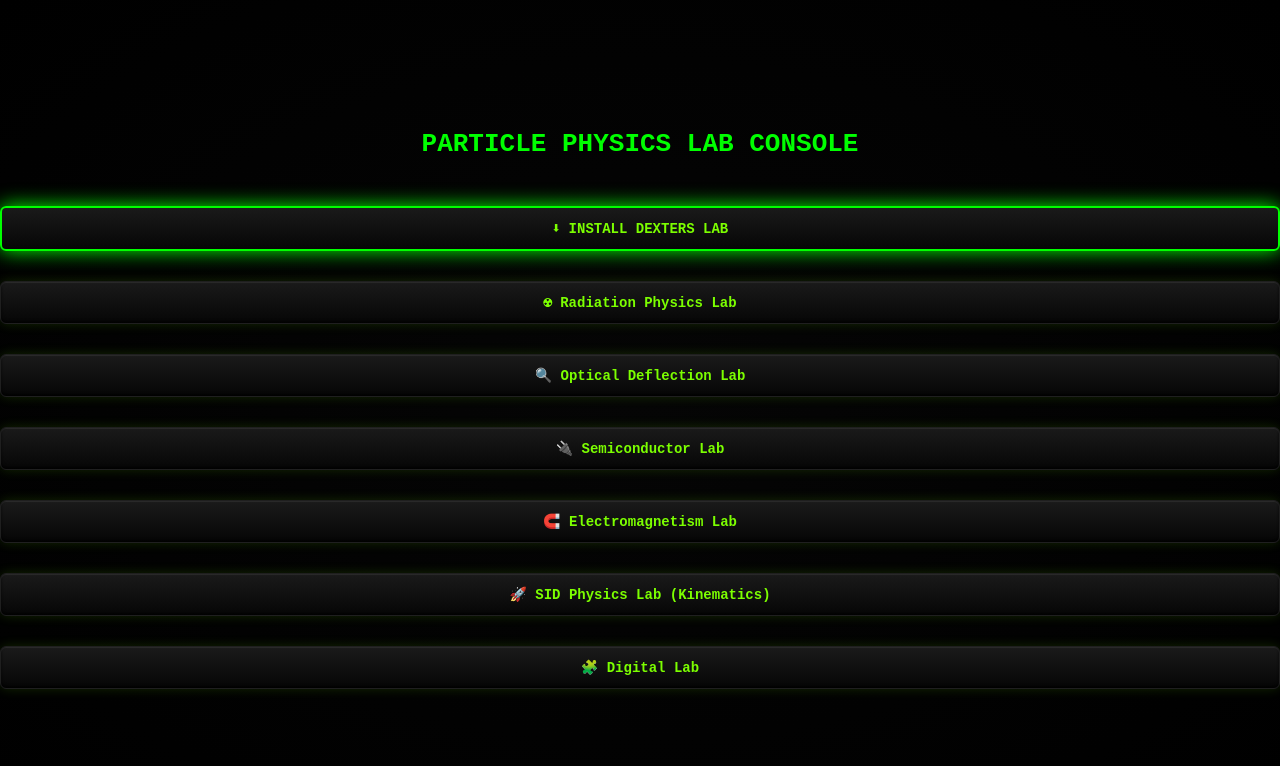
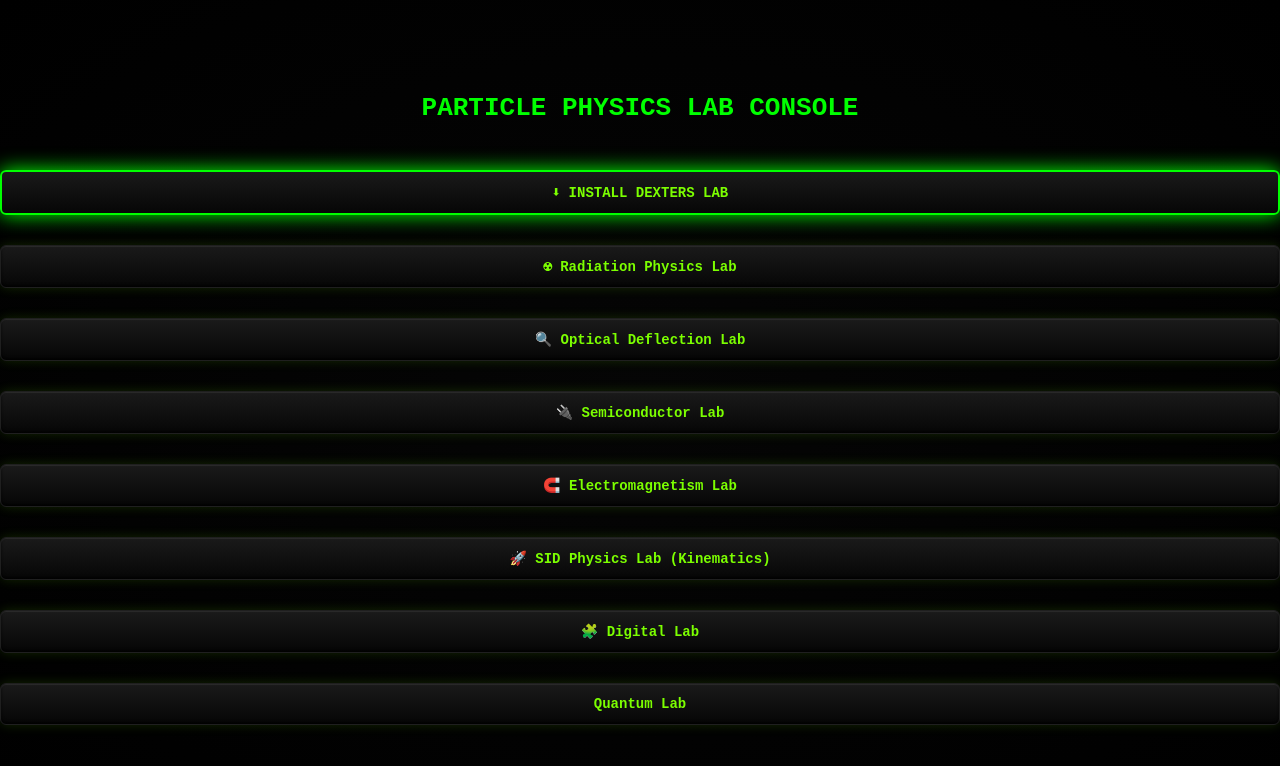
Before and after one commit to Assam157/RadiationLab, a React (Create React App) app: page / in a window 1280 px wide. Shown: the top 766 px of the page. Built offline with nearby package versions, Linux system fonts and the light colour scheme.

Commit message:
Add files via upload

```diff
--- a/src/App.js
+++ b/src/App.js
@@ -12,6 +12,7 @@ import SemiconductorDexterLab from "./components/SemiconducterLab";
 import EMLab from "./components/EMLab";
 import DigitalGateLab from "./components/DigitalGateLogic";
 import SidebarPhysicsLab from "./components/PhysicsLabSideBar";
+import QuantumSideLab from "./components/QuantumLab";
 import "./App.css";
 
 /* ==============================
@@ -80,6 +81,9 @@ function DexterHome() {
         break;
       case "6":
         navigate("/digital");
+        break;
+      case "7":
+        navigate("/quantum");
         break;
       default:
         break;
@@ -168,6 +172,9 @@ function DexterHome() {
       <button className="lab-btn" onClick={() => navigate("/digital")}>
         🧩 Digital Lab
       </button>
+       <button className="lab-btn" onClick={() => navigate("/quantum")}>
+         Quantum Lab
+      </button>
     </div>
   );
 }
@@ -187,6 +194,7 @@ export default function App() {
         <Route path="/em" element={<EMLab />} />
         <Route path="/sid" element={<SidebarPhysicsLab />} />
         <Route path="/digital" element={<DigitalGateLab />} />
+        <Route path="/quantum" element={<QuantumSideLab/>} />
       </Routes>
     </Router>
   );
```
